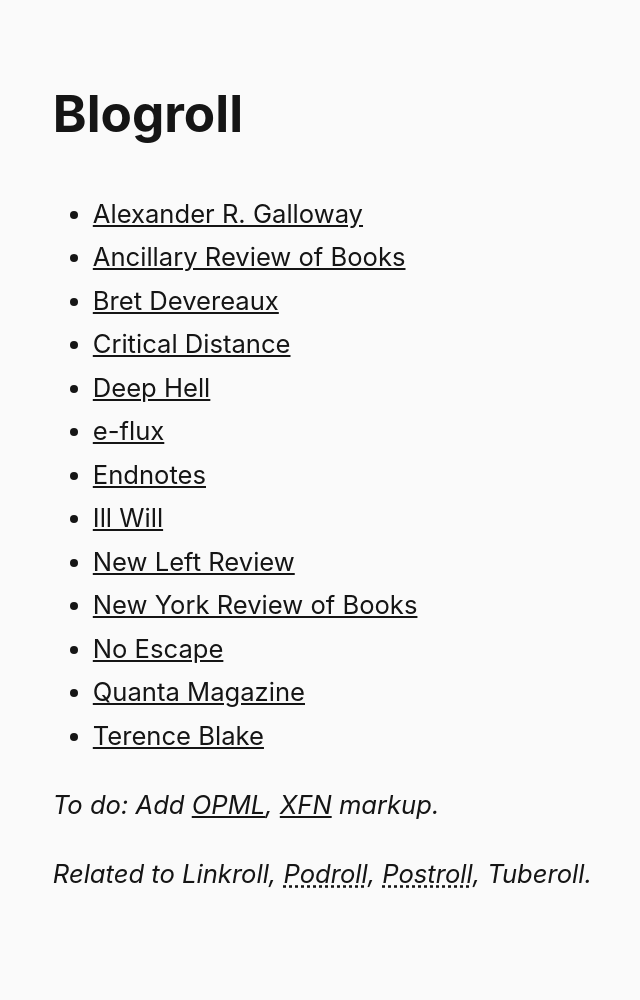
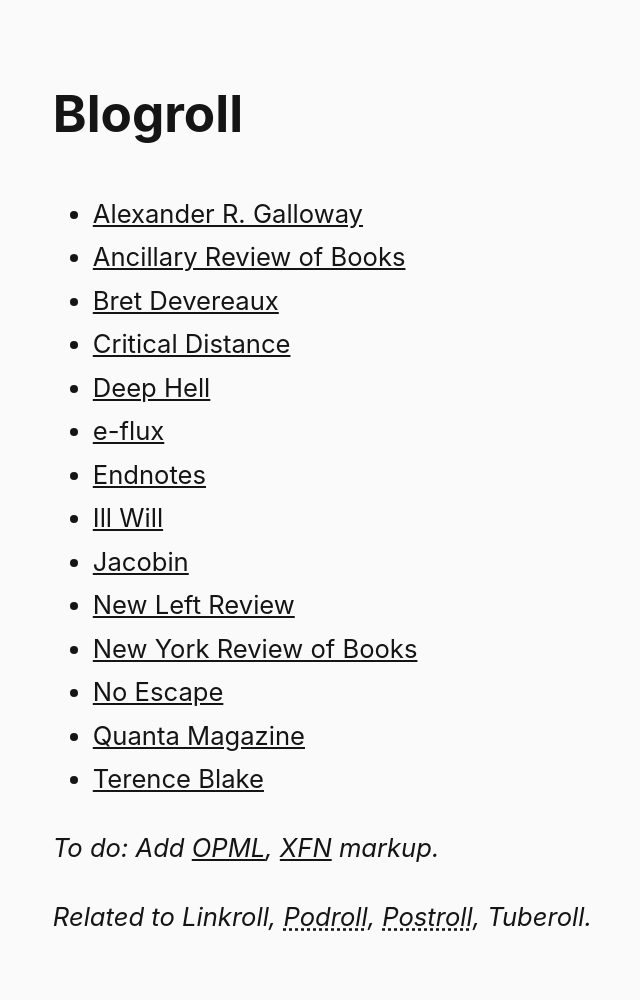
Before and after one commit to steinea/fyi, a Jekyll site: the page built from pages/blogroll.md, in a window 1280 px wide. Shown: the whole page, without its empty margins (24-664 px from the left). Built offline with Jekyll 4.4.1, drawn with Linux system fonts in a browser that asks for light colours; before the commit the page ends 957 px from its top, so only the background shows below that.

Commit message:
Add Jacobin

```diff
--- a/pages/blogroll.md
+++ b/pages/blogroll.md
@@ -12,6 +12,7 @@ permalink: /blogroll/
 * [e-flux](https://www.e-flux.com/)
 * [Endnotes](https://endnotes.org.uk/)
 * [Ill Will](https://illwill.com/)
+* [Jacobin](https://jacobin.com/)
 * [New Left Review](https://newleftreview.org/)
 * [New York Review of Books](https://www.nybooks.com/)
 * [No Escape](https://noescapevg.com/)
```
